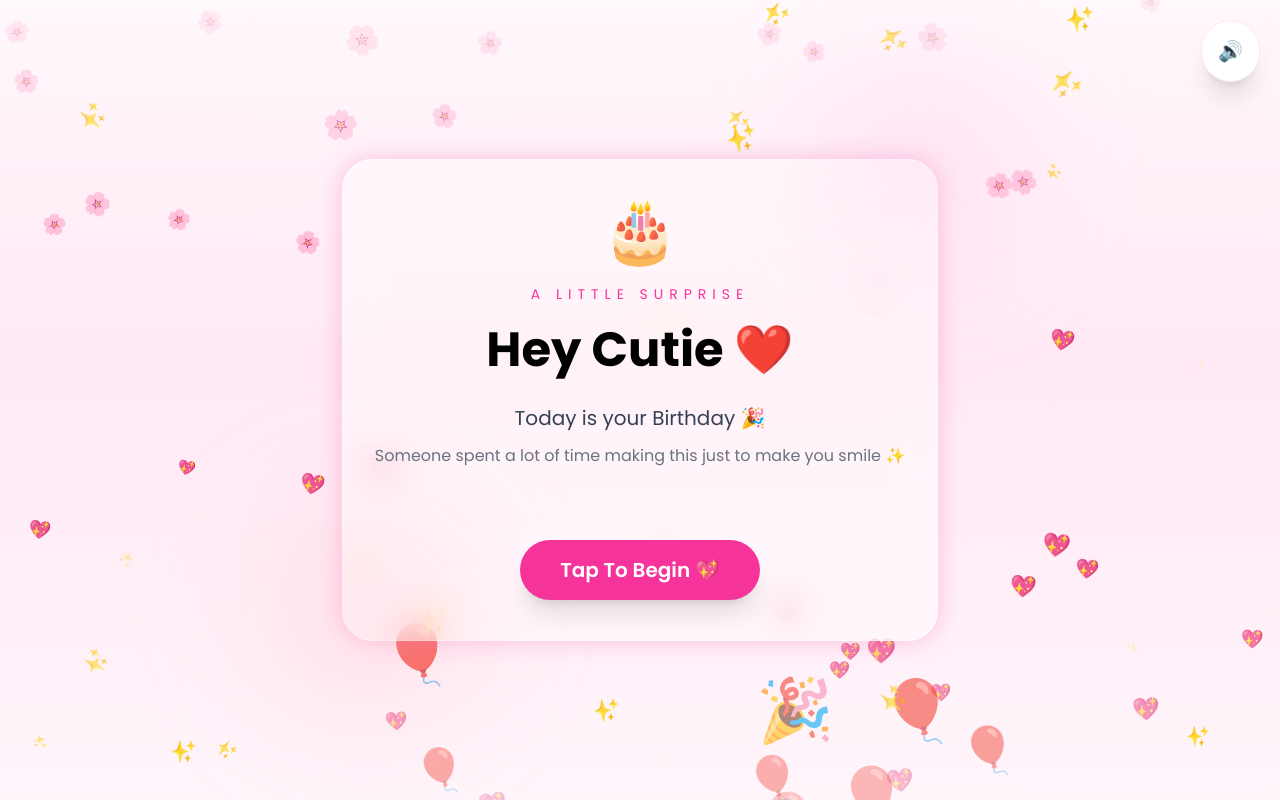
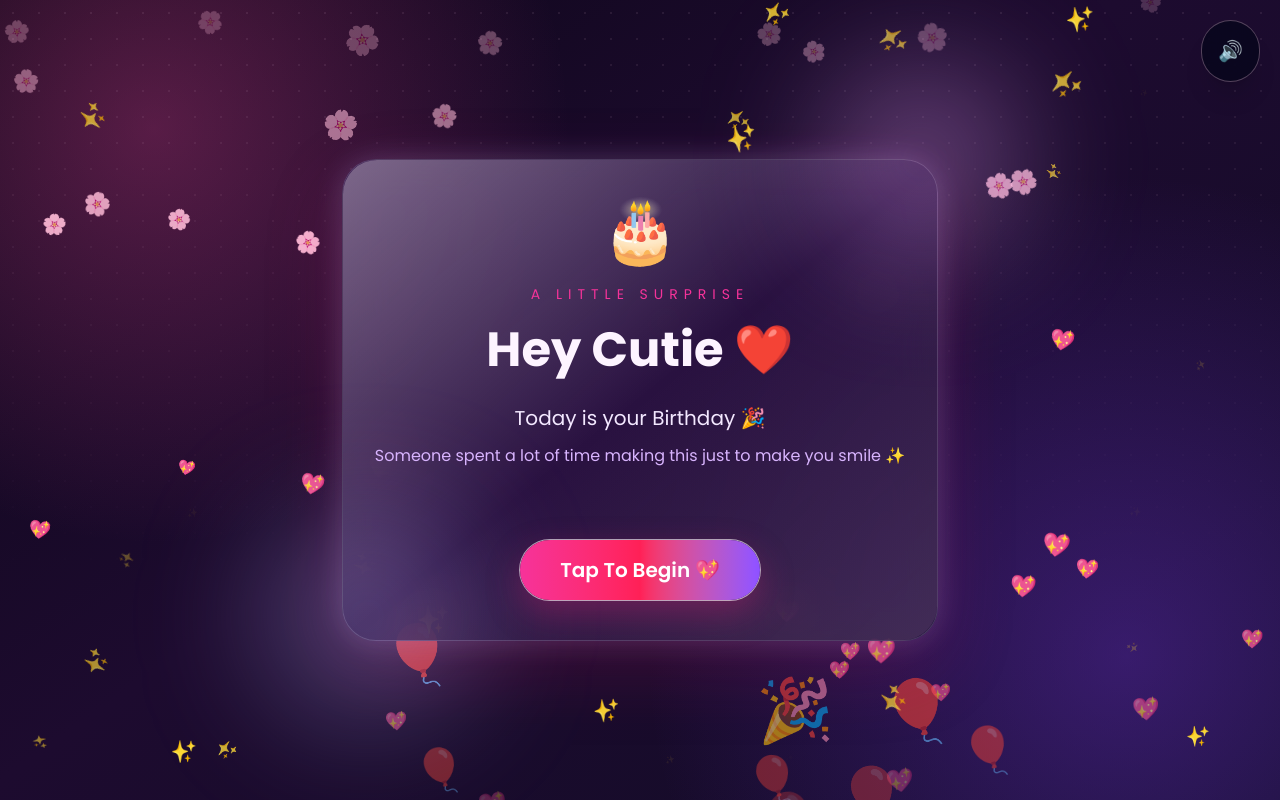
Before and after one commit to Tanay-Mahajan/birthday-surprise, a Next.js app: page / in a window 1280 px wide. Built offline with nearby package versions, Linux system fonts and the light colour scheme.

Commit message:
switch to dark theme

```diff
--- a/app/globals.css
+++ b/app/globals.css
@@ -1,8 +1,10 @@
 @import "tailwindcss";
 
 :root {
-  --background: #fff7fb;
-  --foreground: #2d2d2d;
+  --background: #10071d;
+  --foreground: #fdf4ff;
+  --rose: #f472b6;
+  --plum: #a78bfa;
 }
 
 html,
@@ -11,13 +13,12 @@ body {
   padding: 0;
   overflow-x: hidden;
   scroll-behavior: smooth;
-  background: linear-gradient(
-    180deg,
-    #fff8fc 0%,
-    #ffe9f4 45%,
-    #fff5fb 100%
-  );
+  background:
+    radial-gradient(circle at 12% 16%, rgba(236, 72, 153, 0.32), transparent 26rem),
+    radial-gradient(circle at 88% 82%, rgba(124, 58, 237, 0.34), transparent 30rem),
+    linear-gradient(145deg, #0d0618 0%, #1d0b2f 46%, #120c27 100%);
   font-family: Arial, Helvetica, sans-serif;
+  color: var(--foreground);
 }
 
 * {
@@ -26,11 +27,25 @@ body {
 
 body {
   min-height: 100vh;
+  position: relative;
+  isolation: isolate;
+}
+
+body::before {
+  content: "";
+  position: fixed;
+  z-index: -1;
+  inset: 0;
+  pointer-events: none;
+  opacity: 0.42;
+  background-image: radial-gradient(rgba(251, 207, 232, 0.22) 1px, transparent 1px);
+  background-size: 26px 26px;
+  mask-image: linear-gradient(to bottom, black, transparent 78%);
 }
 
 button {
   cursor: pointer;
-  transition: all 0.3s ease;
+  transition: transform 0.3s ease, box-shadow 0.3s ease, filter 0.3s ease;
 }
 
 button:active {
@@ -81,23 +96,36 @@ button:active {
 
 .glow {
   box-shadow:
-    0 0 20px rgba(255, 105, 180, .25),
-    0 0 40px rgba(255, 105, 180, .15);
+    0 24px 70px rgba(160, 35, 112, 0.18),
+    0 0 45px rgba(244, 114, 182, 0.22);
 }
 
 /* Glass Effect */
 
 .glass {
 
-  backdrop-filter: blur(18px);
+  backdrop-filter: blur(24px) saturate(145%);
 
-  -webkit-backdrop-filter: blur(18px);
+  -webkit-backdrop-filter: blur(24px) saturate(145%);
 
-  background: rgba(255,255,255,.45);
+  background: linear-gradient(135deg, rgba(54, 23, 77, 0.9), rgba(30, 15, 52, 0.78));
 
-  border: 1px solid rgba(255,255,255,.35);
+  border: 1px solid rgba(255,255,255,.18);
 
 }
+
+.glass .text-gray-700 {
+  color: rgb(243 232 255);
+}
+
+.glass .text-gray-600 {
+  color: rgb(233 213 255);
+}
+
+.glass .text-gray-500 {
+  color: rgb(216 180 254);
+}
+
 
 /* Fade Up */
 
@@ -132,15 +160,15 @@ button:active {
 @keyframes pulseGlow{
 
 0%{
-box-shadow:0 0 0 rgba(244,114,182,.3);
+box-shadow:0 24px 70px rgba(190,24,93,.16);
 }
 
 50%{
-box-shadow:0 0 35px rgba(244,114,182,.45);
+box-shadow:0 28px 82px rgba(190,24,93,.26), 0 0 46px rgba(196,181,253,.35);
 }
 
 100%{
-box-shadow:0 0 0 rgba(244,114,182,.3);
+box-shadow:0 24px 70px rgba(190,24,93,.16);
 }
 
 }
@@ -150,3 +178,14 @@ box-shadow:0 0 0 rgba(244,114,182,.3);
 animation:pulseGlow 2.5s infinite;
 
 }
+
+@media (prefers-reduced-motion: reduce) {
+  *,
+  *::before,
+  *::after {
+    scroll-behavior: auto !important;
+    animation-duration: 0.01ms !important;
+    animation-iteration-count: 1 !important;
+    transition-duration: 0.01ms !important;
+  }
+}
--- a/components/AnimatedButton.tsx
+++ b/components/AnimatedButton.tsx
@@ -24,11 +24,16 @@ export default function AnimatedButton({
       px-10
       py-4
       rounded-full
-      bg-pink-500
+      bg-gradient-to-r
+      from-pink-500
+      via-rose-500
+      to-violet-500
       text-white
       text-xl
       font-semibold
-      shadow-xl
+      shadow-[0_14px_34px_rgba(219,39,119,.35)]
+      ring-1
+      ring-white/60
       "
     >
       {children}
--- a/components/BackgroundMusic.tsx
+++ b/components/BackgroundMusic.tsx
@@ -86,7 +86,7 @@ export default function BackgroundMusic() {
 
       <button
         onClick={toggle}
-        className="fixed top-5 right-5 z-50 bg-white hover:scale-110 active:scale-95 transition-transform rounded-full p-4 shadow-xl border border-pink-100 flex items-center justify-center text-xl select-none"
+        className="fixed top-5 right-5 z-50 rounded-full border border-pink-200/30 bg-slate-950/65 p-4 text-xl text-white shadow-xl backdrop-blur-md transition-transform hover:scale-110 active:scale-95 select-none"
         aria-label={playing ? "Mute Music" : "Unmute Music"}
       >
         {playing ? "🔊" : "🔈"}
--- a/components/Choice.tsx
+++ b/components/Choice.tsx
@@ -44,13 +44,14 @@ export default function Choice({ onLetter, onGift }: Props) {
           className="
             cursor-pointer
             rounded-3xl
-            bg-white/60
+            bg-white/10
             backdrop-blur-xl
             border
-            border-pink-200
+            border-pink-200/30
             shadow-xl
             p-6
             transition-all
+            order-2
           "
         >
 
@@ -106,13 +107,14 @@ export default function Choice({ onLetter, onGift }: Props) {
           className="
             cursor-pointer
             rounded-3xl
-            bg-white/60
+            bg-white/10
             backdrop-blur-xl
             border
-            border-pink-200
+            border-pink-200/30
             shadow-xl
             p-6
             transition-all
+            order-1
           "
         >
 
--- a/components/FinalThankYou.tsx
+++ b/components/FinalThankYou.tsx
@@ -4,15 +4,15 @@ import { motion } from "framer-motion";
 
 export default function FinalThankYou() {
   return (
-    <section className="relative flex min-h-screen w-full items-center justify-center overflow-hidden bg-gradient-to-br from-rose-200 via-pink-100 to-purple-200 px-6 text-center">
-      <div className="absolute -top-24 -left-24 h-72 w-72 rounded-full bg-white/40 blur-3xl" />
-      <div className="absolute -right-24 -bottom-24 h-80 w-80 rounded-full bg-fuchsia-300/40 blur-3xl" />
+    <section className="relative flex min-h-screen w-full items-center justify-center overflow-hidden bg-gradient-to-br from-slate-950 via-fuchsia-950 to-violet-950 px-6 text-center">
+      <div className="absolute -top-24 -left-24 h-72 w-72 rounded-full bg-pink-300/20 blur-3xl" />
+      <div className="absolute -right-24 -bottom-24 h-80 w-80 rounded-full bg-fuchsia-300/30 blur-3xl" />
 
       <motion.div
         initial={{ opacity: 0, y: 28, scale: 0.94 }}
         animate={{ opacity: 1, y: 0, scale: 1 }}
         transition={{ type: "spring", stiffness: 130, damping: 16 }}
-        className="relative max-w-xl rounded-[2rem] border border-white/70 bg-white/55 px-8 py-14 shadow-[0_25px_80px_rgba(190,24,93,.2)] backdrop-blur-xl sm:px-14"
+        className="relative max-w-xl rounded-[2rem] border border-white/20 bg-slate-950/45 px-8 py-14 shadow-[0_25px_80px_rgba(190,24,93,.3)] backdrop-blur-xl sm:px-14"
       >
         <motion.div
           aria-hidden="true"
@@ -26,10 +26,10 @@ export default function FinalThankYou() {
         <h1 className="mt-7 text-4xl font-bold text-pink-600 sm:text-6xl">
           Thank You
         </h1>
-        <p className="mt-5 text-xl font-semibold text-gray-700 sm:text-2xl">
+        <p className="mt-5 text-xl font-semibold text-pink-100 sm:text-2xl">
           Happy Birthday once again!
         </p>
-        <p className="mt-6 leading-8 text-gray-600">
+        <p className="mt-6 leading-8 text-purple-100/80">
           Wishing you a year filled with love, laughter, and memories worth
           celebrating.
         </p>
--- a/components/FloatingBalloons.tsx
+++ b/components/FloatingBalloons.tsx
@@ -58,7 +58,7 @@ export default function FloatingBalloons() {
             ease: "linear",
           }}
           style={{
-            fontSize: "3rem",
+            fontSize: "clamp(1.5rem, 4vw, 3rem)",
           }}
         >
           {balloon.emoji}
--- a/components/GlassCard.tsx
+++ b/components/GlassCard.tsx
@@ -34,7 +34,7 @@ export default function GlassCard({ children }: Props) {
 
         mx-auto
 
-        rounded-[30px]
+        rounded-[34px]
 
         px-5
         py-8
@@ -42,7 +42,7 @@ export default function GlassCard({ children }: Props) {
         sm:px-8
         sm:py-10
 
-        shadow-2xl
+        shadow-[0_28px_85px_rgba(136,19,87,.22)]
 
         text-center
 
@@ -61,7 +61,7 @@ export default function GlassCard({ children }: Props) {
           w-48
           h-48
           rounded-full
-          bg-pink-300/20
+          bg-fuchsia-300/35
           blur-3xl
         "
       />
@@ -74,10 +74,12 @@ export default function GlassCard({ children }: Props) {
           w-52
           h-52
           rounded-full
-          bg-rose-300/20
+          bg-violet-300/30
           blur-3xl
         "
       />
+
+      <div className="pointer-events-none absolute inset-0 rounded-[34px] bg-gradient-to-br from-white/35 via-transparent to-pink-200/15" />
 
       <div className="relative z-10">
         {children}
--- a/components/Letter.tsx
+++ b/components/Letter.tsx
@@ -360,6 +360,8 @@ export default function Letter({ onContinue }: Props) {
                           sm:text-lg
                           "
 
+                          style={{ color: "#3f2a45" }}
+
                         />
 
                         )}
@@ -374,8 +376,8 @@ export default function Letter({ onContinue }: Props) {
                               <div
                                 className="
                                   border-t
-                                  border-pink-200
-                                  bg-white/90
+                                  border-pink-200/30
+                                  bg-slate-950/75
                                   backdrop-blur-md
                                   p-3 sm:p-5
                                   shrink-0
--- a/components/PhotoCard.tsx
+++ b/components/PhotoCard.tsx
@@ -105,7 +105,10 @@ export default function PhotoCard({
             transition={{ delay: shouldReduceMotion ? 0 : 0.3 }}
             className="mt-3"
           >
-            <p className="text-center text-lg font-semibold tracking-wide text-gray-700 [font-family:Caveat,cursive]">
+            <p
+              className="text-center text-lg font-semibold tracking-wide text-gray-700 [font-family:Caveat,cursive]"
+              style={{ color: "#374151" }}
+            >
               {caption}
             </p>
           </motion.div>
--- a/components/PhotoPopSurprise.tsx
+++ b/components/PhotoPopSurprise.tsx
@@ -81,7 +81,7 @@ export default function PhotoPopSurprise({
 
       nextPhoto();
 
-    }, 3200);
+    }, 2000);
 
     return () => {
 
@@ -143,9 +143,9 @@ export default function PhotoPopSurprise({
          py-8
 
          bg-gradient-to-br
-         from-rose-100
-         via-pink-50
-         to-purple-100
+         from-slate-950
+         via-fuchsia-950
+         to-violet-950
        "
      >
 
@@ -189,11 +189,11 @@ export default function PhotoPopSurprise({
 
            bg-gradient-to-br
 
-           from-rose-100/80
+           from-slate-950/80
 
-           via-pink-50/65
+           via-fuchsia-950/65
 
-           to-purple-100/80
+           to-violet-950/80
          "
 
        />
```
